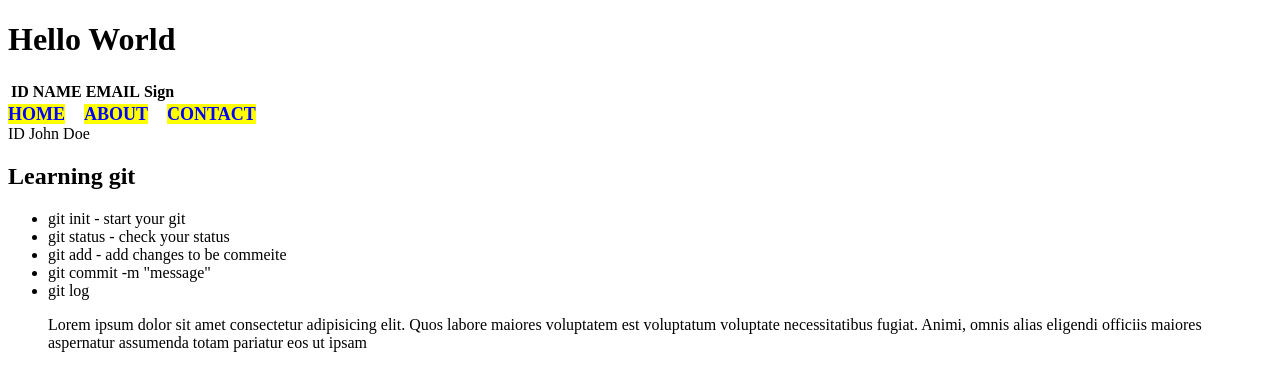
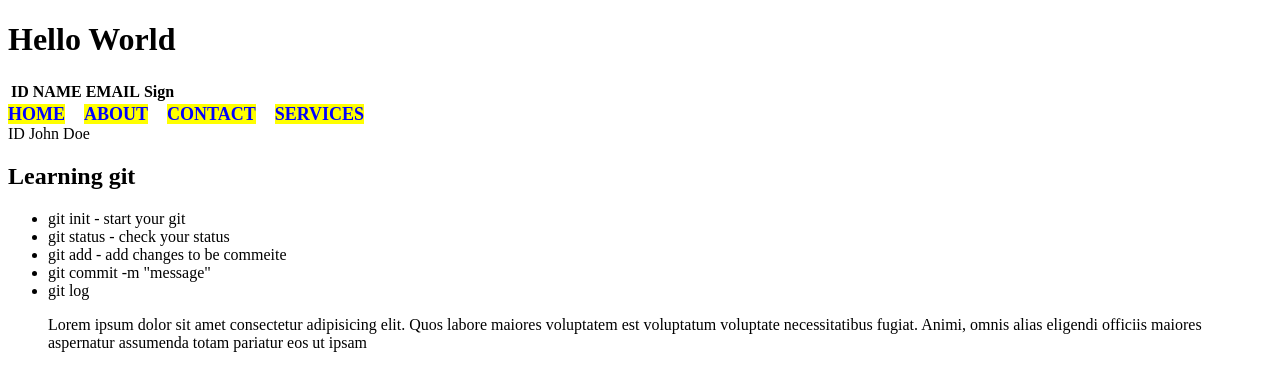
Before and after one commit to ayumsalam-1994/git-course0001, a plain HTML site: page index.html in a window 1280 px wide. Drawn offline with Linux system fonts and the light colour scheme.

Commit message:
Add services

```diff
--- a/index.html
+++ b/index.html
@@ -24,6 +24,7 @@
     <a href="index.html">HOME</a>
     <a href="about.html">ABOUT</a>
     <a href="contact.html">CONTACT</a>
+    <a href="services.html">SERVICES</a>
 </nav>
     <tr>
         <td>ID</td>
```
